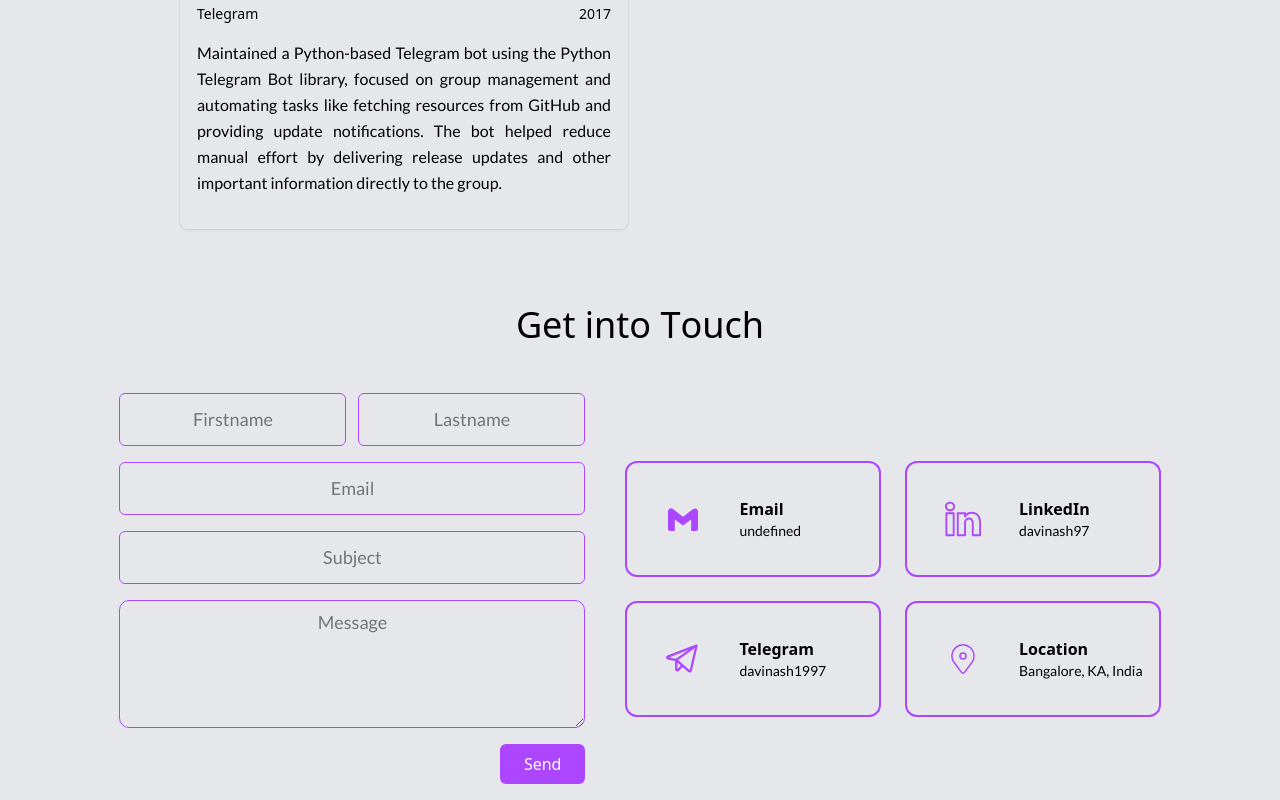
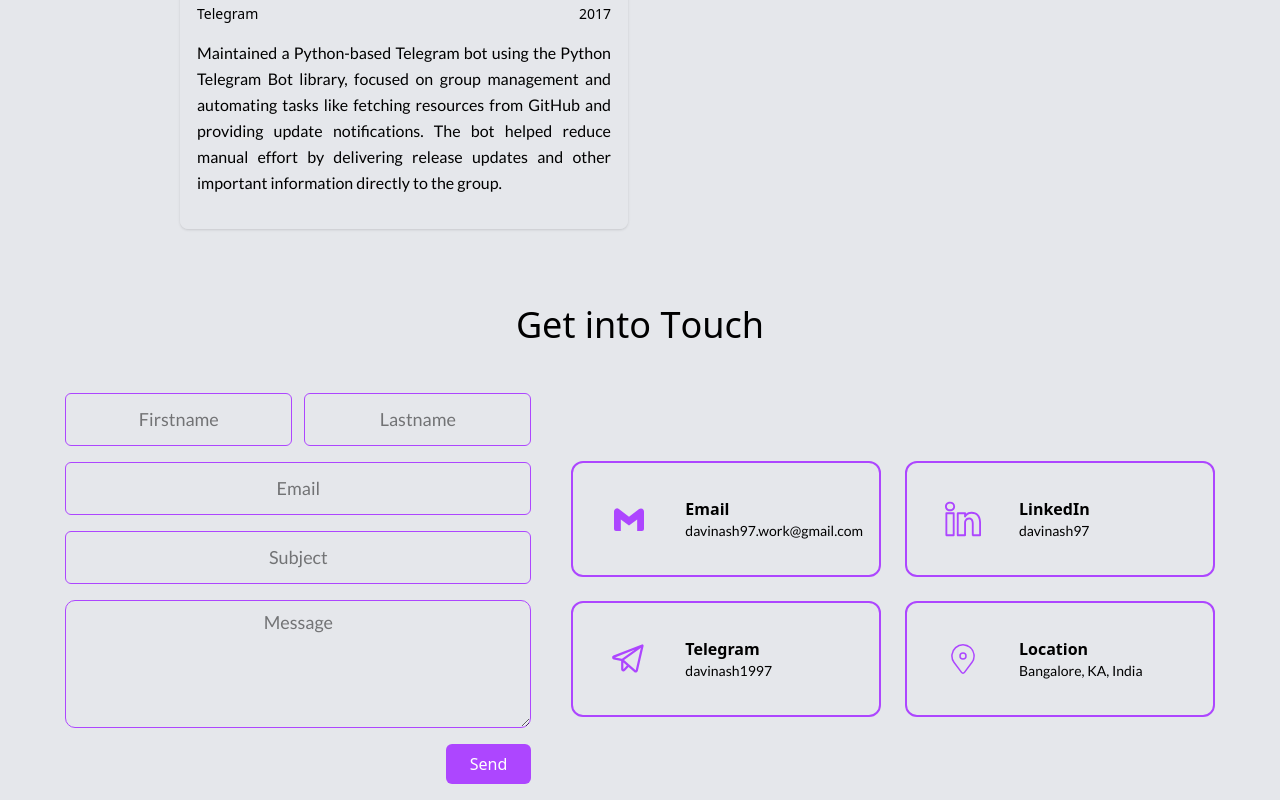
Before and after one commit to davinash97/portfolio, a Next.js app: page / in a window 1280 px wide. Shown: the part 5821-6621 px from the top of the page. Built offline with nearby package versions, Linux system fonts and the light colour scheme.

Commit message:
Hot Fix for Email

```diff
--- a/src/app/page/contact/Contact.tsx
+++ b/src/app/page/contact/Contact.tsx
@@ -15,6 +15,7 @@ const lato = Lato({ weight: "400", subsets: ["latin"] });
 
 export default function Contact() {
 	const title = "Get into Touch";
+	const EMAIL = "davinash97.work@gmail.com";
 	const [loading, setLoading] = useState(false);
 	const handleSubmit = async (e: React.FormEvent<HTMLFormElement>) => {
 		e.preventDefault();
@@ -73,13 +74,13 @@ export default function Contact() {
 						viewport={{ amount: 0.3 }}
 						transition={{ duration: 0.8, ease: "easeOut" }}>
 						<a
-							href={`mailto:${process.env.SMTP_TO}`}
+							href={`mailto:${EMAIL}`}
 							target="_blank"
 							rel="noopener noreferrer">
 							<ContactCard
 								title="Email"
 								image={BiLogoGmail}
-								content={`${process.env.SMTP_TO}`}
+								content={`${EMAIL}`}
 							/>
 						</a>
 						<a
```
